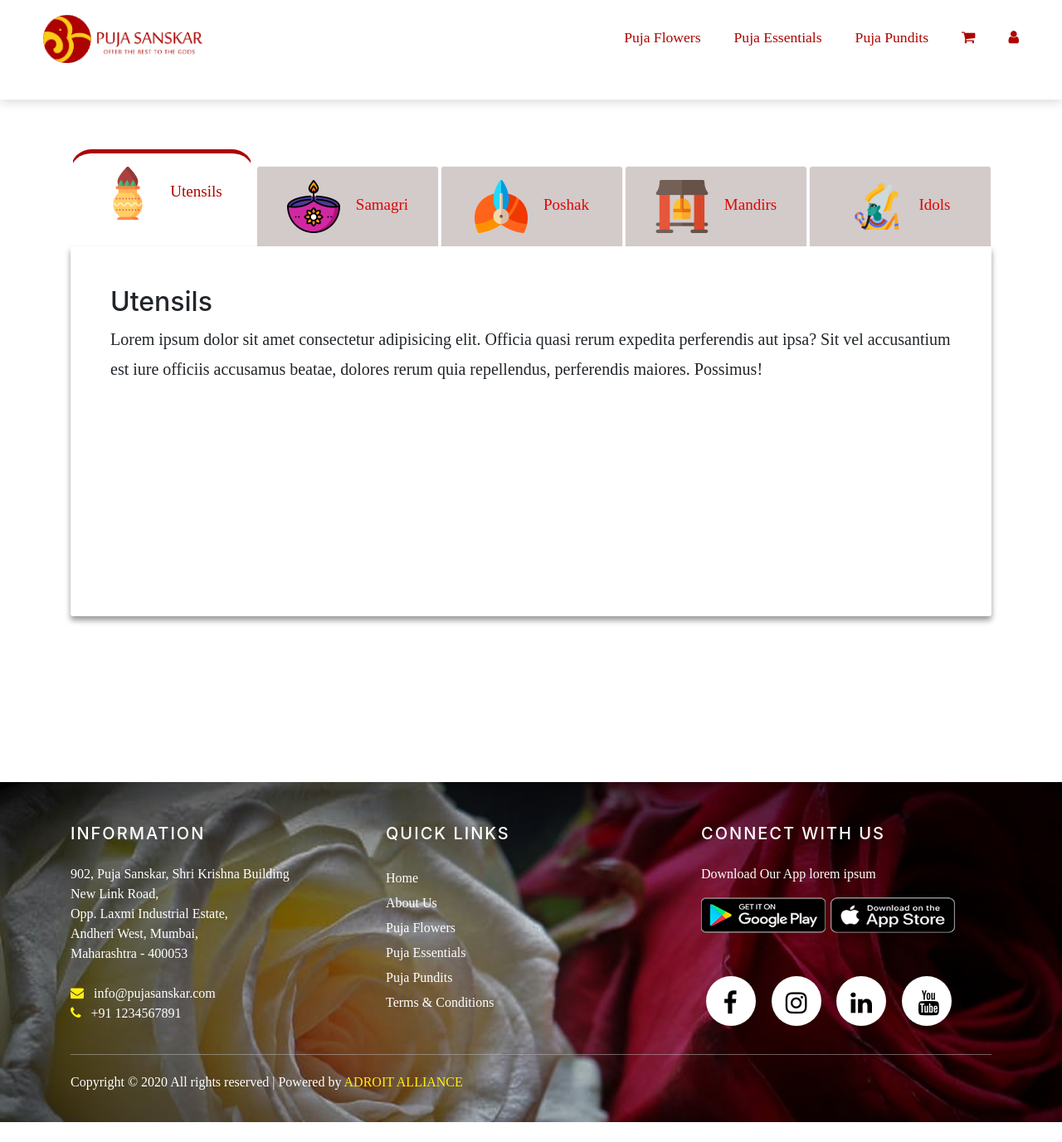
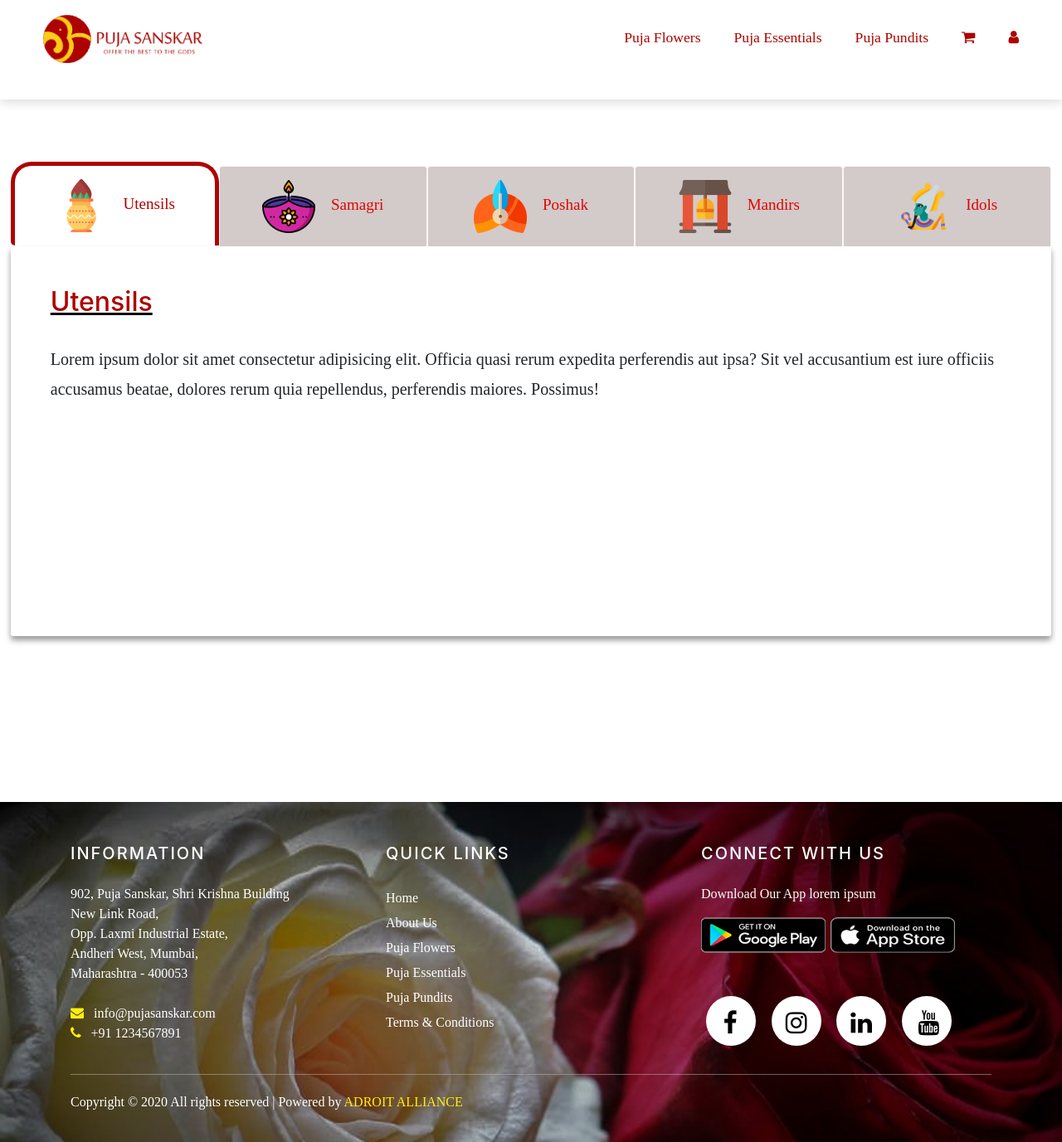
Before and after one commit to Shrirama-Upadhya-A/poojas-final, a PHP site: page /puja-essentials.html in a window 1280 px wide. Shown: the whole page at 83% size. Before the commit the page ends 1353 px from the top, so only its background shows below. Run offline with PHP 8.4, Linux system fonts and the light colour scheme; some libraries are stand-ins or nearby versions; some web fonts are replaced.

Commit message:
product display view

```diff
--- a/css/style3.css
+++ b/css/style3.css
@@ -94,7 +94,10 @@
 }
 
 .tab-content h2 {
-    margin-bottom: 0.5rem;
+    margin-bottom: 2rem;
+    color: #ac0401;
+    text-decoration: underline;
+    text-decoration-color: black;
 }
 
 .nav-tabs {
@@ -114,11 +117,18 @@
 
 .nav-tabs .nav-link.active {
     background: #FFF;
-    border-top-width: 5px;
+    border-width: 5px;
     border-radius: 25px;
     border-bottom-left-radius: 5px;
-    margin-top: -20px;
+    margin-top: -5px;
     border-bottom-right-radius: 0px;
-    border-color: #ac0401 #fff #FFF;
+    border-color: #ac0401 #ac0401 #fff;
+    border-bottom: 0px;
     color: #ac0401;
 }
+
+#shop {
+    width: 98%;
+    display: block;
+    margin: auto;
+}
--- a/puja-essentials.html
+++ b/puja-essentials.html
@@ -54,36 +54,35 @@
         </section>
 
 
-        <div id="trainings" class="section light-bg">
-            <div class="container">
+        <div id="shop" class="section light-bg">
 
             <ul class="nav nav-tabs nav-justified" role="tablist">
                 <li class="nav-item">
-                        <a class="nav-link active" style=" margin-right: 2px;" data-toggle="tab" href="#utensils">
+                    <a class="nav-link active" data-toggle="tab" href="#utensils">
                         <img style="height:8vh;" src="images/assets/utensils.png">&emsp;Utensils
                     </a>
                 </li>
 
                 <li class="nav-item">
-                        <a class="nav-link" style=" margin-left: 2px;" data-toggle="tab" href="#samagri">
+                    <a class="nav-link" data-toggle="tab" href="#samagri">
                         <img style="height:8vh;" src="images/assets/samagri.png">&emsp;Samagri
                     </a>
                 </li>
 
                 <li class="nav-item">
-                        <a class="nav-link" style=" margin-left: 2px;" data-toggle="tab" href="#poshak">
+                    <a class="nav-link" data-toggle="tab" href="#poshak">
                         <img style="height:8vh;" src="images/assets/poshak.png">&emsp;Poshak
                     </a>
                 </li>
 
                 <li class="nav-item">
-                        <a class="nav-link" style=" margin-left: 2px;" data-toggle="tab" href="#mandirs">
+                    <a class="nav-link" data-toggle="tab" href="#mandirs">
                         <img style="height:8vh;" src="images/assets/temple.png">&emsp;Mandirs
                     </a>
                 </li>
 
                 <li class="nav-item">
-                        <a class="nav-link" style=" margin-left: 2px;" data-toggle="tab" href="#idols">
+                    <a class="nav-link" data-toggle="tab" href="#idols">
                         <img style="height:8vh;" src="images/assets/god.png">&emsp;Idols
                     </a>
                 </li>
@@ -336,9 +335,6 @@
 
                         </div>
                     </div>
-
-                    </div>
-
                 </div>
             </div>
         </div>
```
Also changed, not shown: flowers-special.html (+2 -5 lines), flowers-subscription.html (+3 -5 lines), pundits.html (+4 -7 lines). Lines whose indentation alone changed are shown as unchanged.
